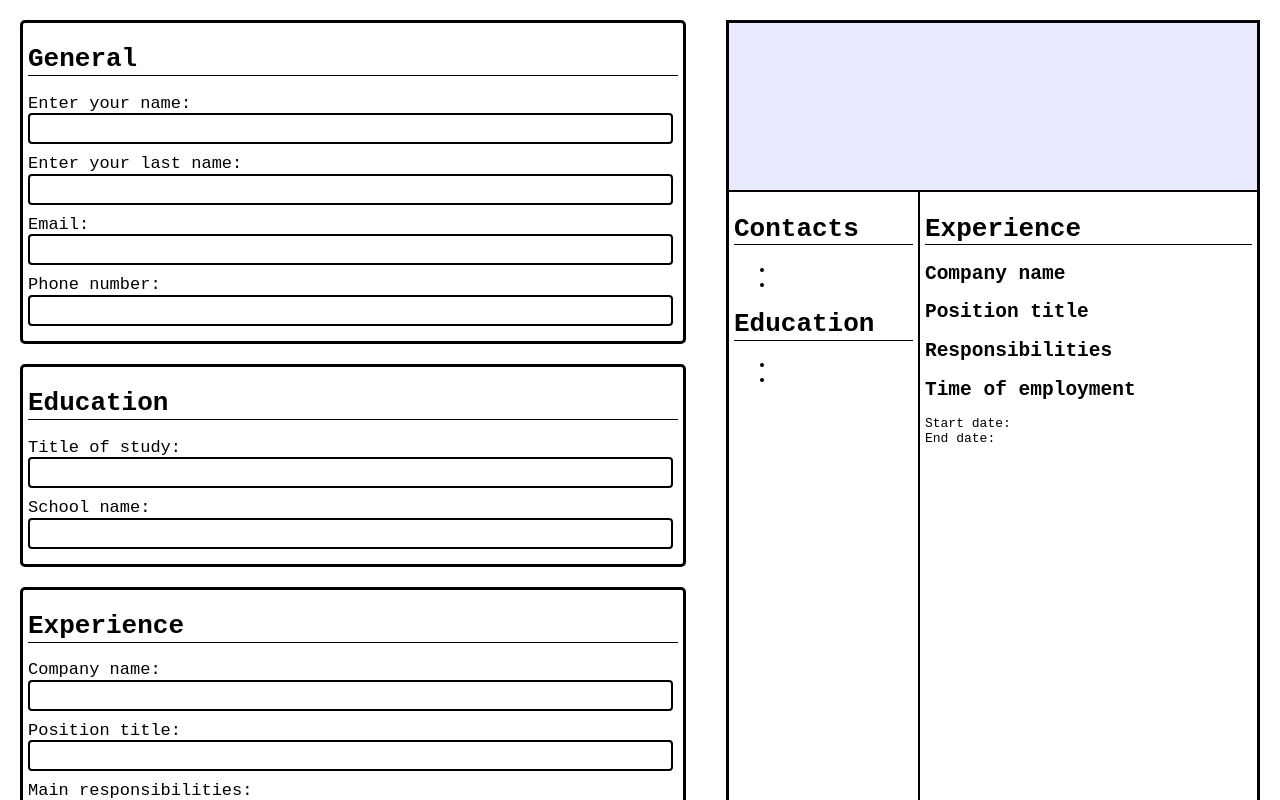
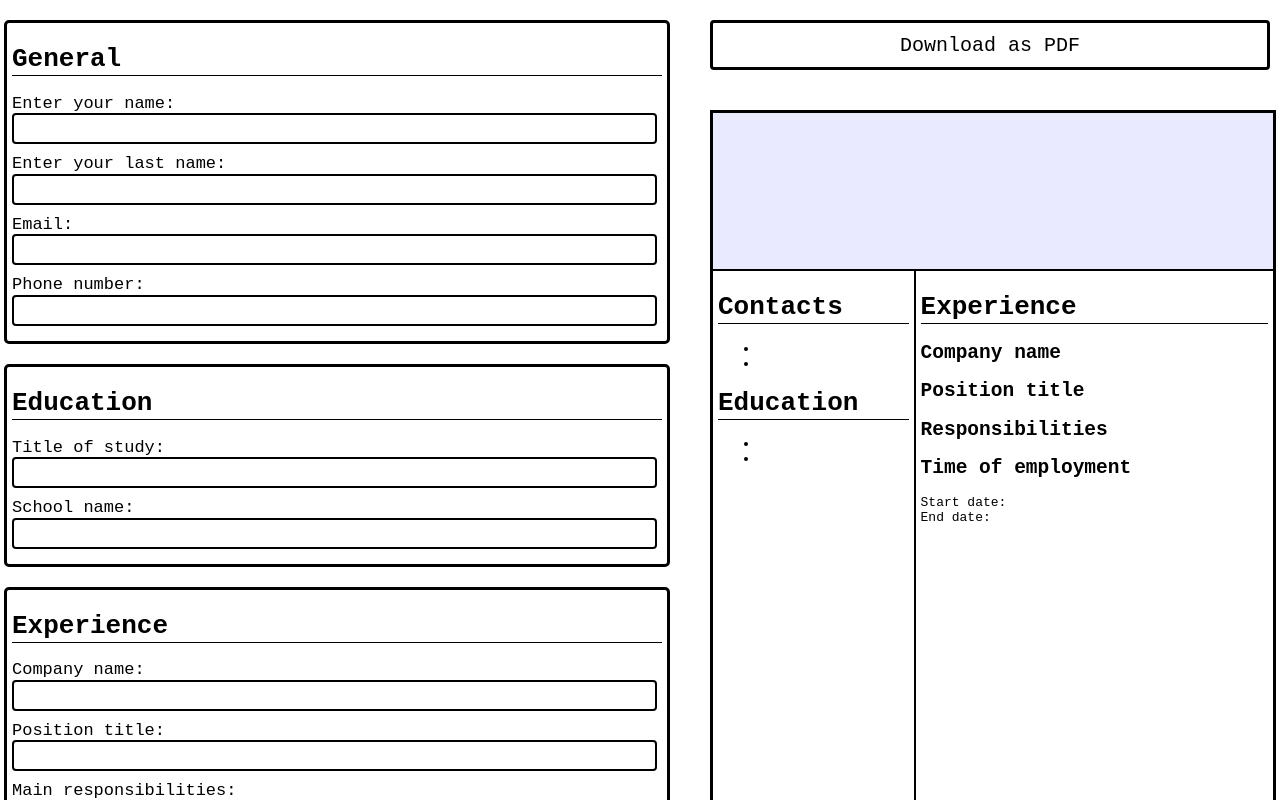
Before and after one commit to Pe44a/cv-application, a React (Vite) app in the folder cv-application/: page / in a window 1280 px wide. Shown: the top 800 px of the page. Built offline with nearby package versions, Linux system fonts and the light colour scheme.

Commit message:
Button to download cv as pdf file

```diff
--- a/cv-application/package.json
+++ b/cv-application/package.json
@@ -10,6 +10,8 @@
     "preview": "vite preview"
   },
   "dependencies": {
+    "html2canvas": "^1.4.1",
+    "jspdf": "^2.5.1",
     "react": "^18.2.0",
     "react-dom": "^18.2.0"
   },
--- a/cv-application/src/components/App.jsx
+++ b/cv-application/src/components/App.jsx
@@ -1,6 +1,7 @@
 import { useState } from 'react'
 import { GeneralInfo, Education, Experience } from './inputComponents';
 import CvRender from "./cvRender";
+import DownloadButton from './downloadButton';
 
 
 function App() {
@@ -37,11 +38,14 @@ function App() {
             startOfEmployment={startOfEmployment} setStartOfEmployment={setStartOfEmployment}
             endOfEmployment={endOfEmployment} setEndOfEmployment={setEndOfEmployment}/>
         </div>
+        <div>
+        <DownloadButton/>
         <CvRender
          name={name} lastName={lastName} email={email} phoneNumber={phoneNumber}
          titleOfStudy={titleOfStudy} schoolName={schoolName} companyName={companyName}
          positionTitle={positionTitle} responsibilities={responsibilities}
          startOfEmployment={startOfEmployment} endOfEmployment={endOfEmployment}/>
+        </div>
 
     </>)
 }
--- a/cv-application/src/components/cvRender.jsx
+++ b/cv-application/src/components/cvRender.jsx
@@ -11,6 +11,7 @@ function CvRender({name, lastName, email, phoneNumber, titleOfStudy, schoolName,
         <div className="navBar">
             <div className="contacts">
                 <h1>Contacts</h1>
+
                 <ul>
                     <li>{email}</li>
                     <li>{phoneNumber}</li>
--- /dev/null
+++ b/cv-application/src/components/downloadButton.jsx
@@ -0,0 +1,20 @@
+import jsPDF from 'jspdf';
+
+function DownloadButton() {
+
+  const generatePDF  = () => {
+    const report = new jsPDF('portrait', 'pt', 'a4');
+    report.html(document.querySelector('.cv')).then(() => {
+      report.save('cv.pdf');
+    })
+    .catch((error) => {
+        console.error(error);
+    })
+  };
+
+  return (
+    <button id='downloadButton' onClick={generatePDF}>Download as PDF</button>
+  );
+}
+
+export default DownloadButton;
--- a/cv-application/src/css/style.css
+++ b/cv-application/src/css/style.css
@@ -45,8 +45,8 @@ h1 {
     display: grid;
     grid-template-columns: 1.7fr 3fr;
     grid-template-rows: 1fr 1fr 1fr 1fr 1fr;
-    width: 600px;
-    height: calc(600px * 1.41);
+    width: 560px;
+    height: calc(560px * 1.41);
     border: 3px solid black;
     margin: 20px;
     overflow-wrap: anywhere;
@@ -73,24 +73,22 @@ h1 {
     padding: 5px;
 }
 
-.contacts {
-
-}
-
-.education {
-
-}
-
-.experience {
-
-}
-
-.experienceChild {
-
-}
-
 .main {
     grid-column: 2/3;
     grid-row: 2/6;
     padding: 5px;
 }
+
+#downloadButton {
+    margin: 20px;
+    height: 50px;
+    width: 560px;
+    font-size: 20px;
+    background-color: white;
+    border-radius: 4px;
+    border: 3px solid black;
+}
+
+#downloadButton:hover {
+    background-color: lightgrey;
+}
```
Also changed, not shown: cv-application/src/components/inputComponents.jsx (+11 -1 lines), 1 other file (tests, documents, lock files or other folders).
